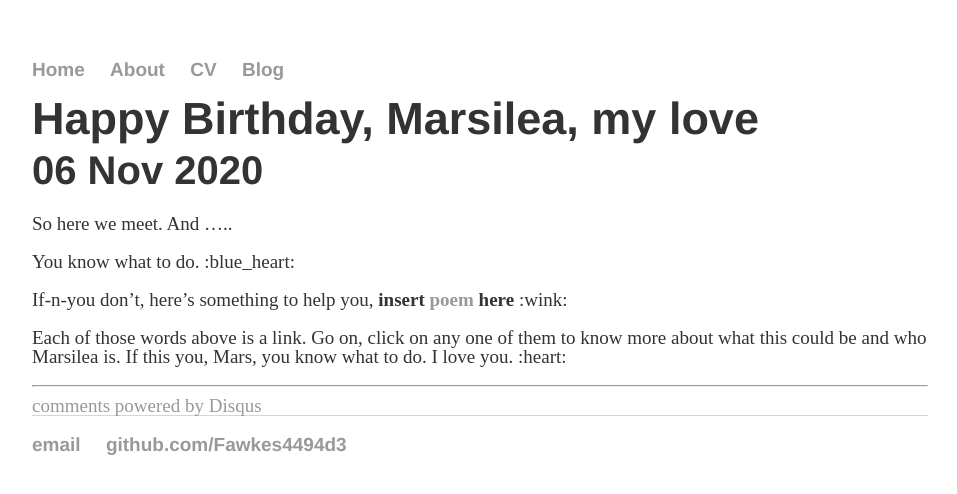
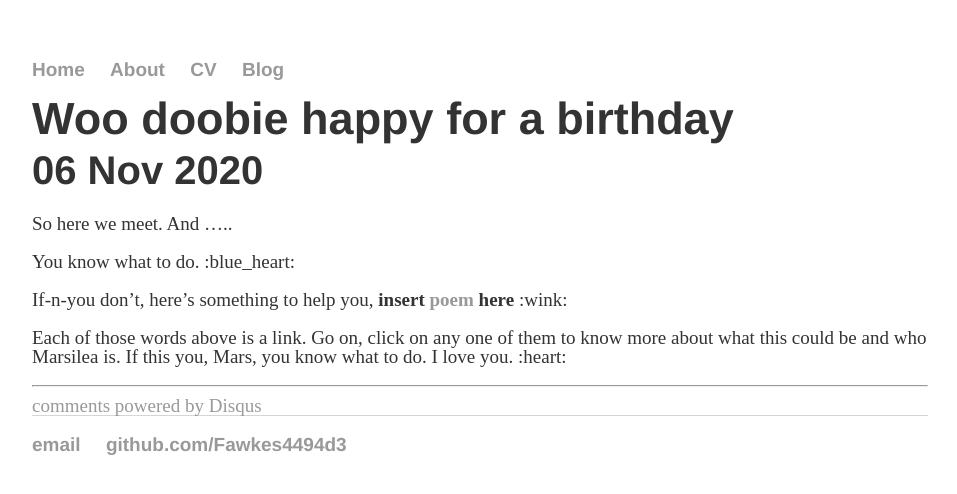
Before and after one commit to Fawkes4494d3/Fawkes4494d3.github.io, a Jekyll site: the page built from _posts/2020-11-06-something-for-you-my-way.md, in a window 1280 px wide. Shown: the top 494 px of the page, without its empty margins (160-1117 px from the left). Built offline with Jekyll 4.4.1, drawn with Linux system fonts in a browser that asks for light colours; comment, search, counter and statistics services are not loaded.

Commit message:
Update 2020-11-06-something-for-you-my-way.md

```diff
--- a/_posts/2020-11-06-something-for-you-my-way.md
+++ b/_posts/2020-11-06-something-for-you-my-way.md
@@ -1,6 +1,6 @@
 ---
 layout: post
-title: "Happy Birthday, Marsilea, my love"
+title: "Woo doobie happy for a birthday"
 date: 2020-11-06
 ---
 
```
